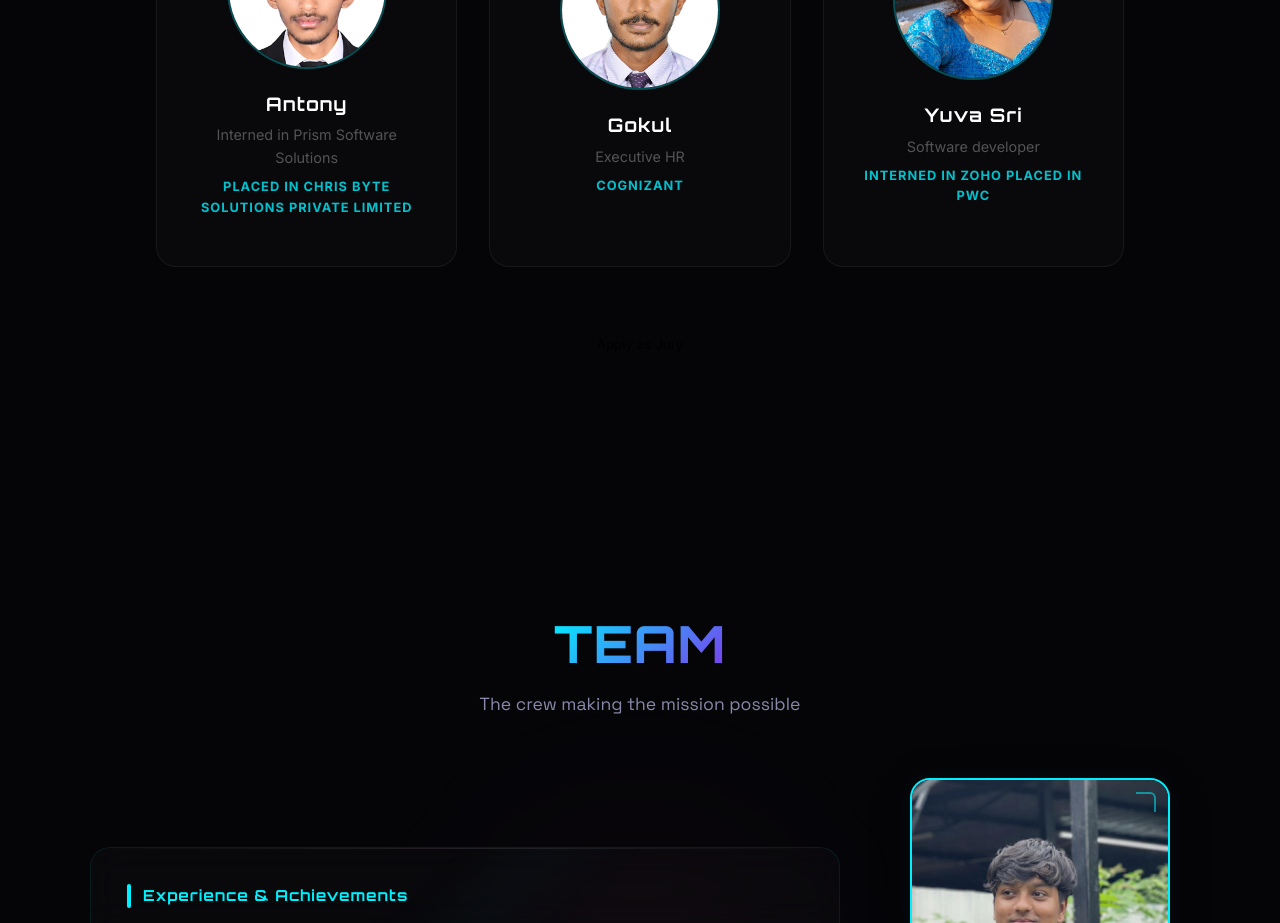
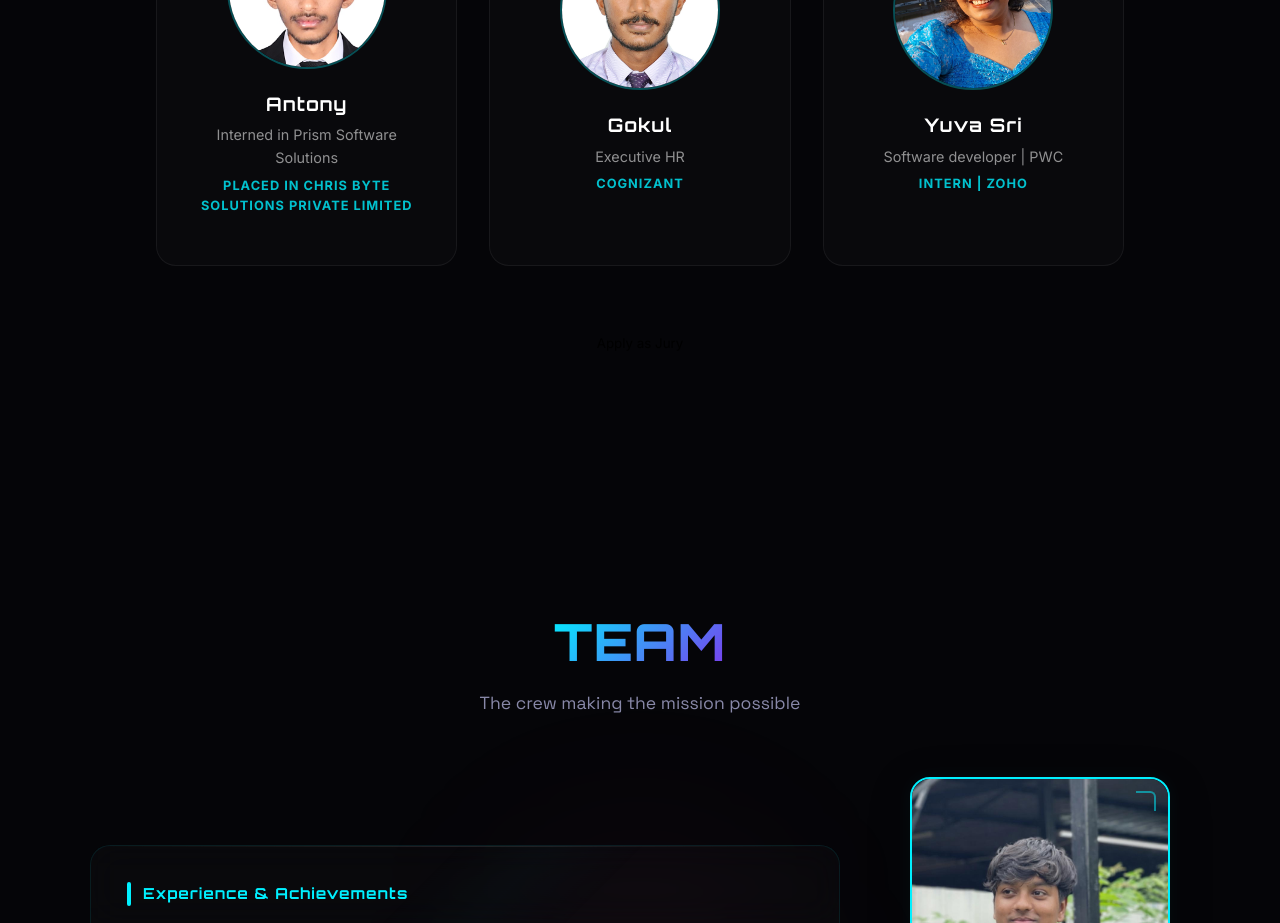
Before and after one commit to guru03-coder/Vortexa-HackHere, a React (Vite) app: page / in a window 1280 px wide. Shown: the part 8720-9643 px from the top of the page. Built offline with nearby package versions, Linux system fonts and the light colour scheme.

Commit message:
fix: update Yuva Sri jury details - Software developer | PWC and Intern | Zoho

```diff
--- a/src/components/JuriesSection.jsx
+++ b/src/components/JuriesSection.jsx
@@ -15,8 +15,8 @@ const juriesData = [
   },
   {
     name: "Yuva Sri",
-    role: "Software developer",
-    company: "Interned in ZOHO placed in PWC",
+    role: "Software developer | PWC",
+    company: "Intern | Zoho",
     image: "/images/yuvasri.jpeg"
   }
 ];
@@ -67,7 +67,7 @@ export default function JuriesSection() {
               </div>
             )}
             <h3 style={{ marginBottom: '0.5rem', color: jury.name === "To be announced" ? 'rgba(255,255,255,0.5)' : '#fff' }}>{jury.name}</h3>
-            <p style={{ color: 'rgba(255,255,255,0.3)', fontSize: '0.9rem', marginBottom: jury.company ? '0.5rem' : '0' }}>{jury.role}</p>
+            <p style={{ color: 'rgba(255,255,255,0.55)', fontSize: '0.9rem', marginBottom: jury.company ? '0.4rem' : '0' }}>{jury.role}</p>
             {jury.company && <p style={{ color: 'rgba(0, 240, 255, 0.8)', fontSize: '0.8rem', fontWeight: 'bold', textTransform: 'uppercase', letterSpacing: '1px' }}>{jury.company}</p>}
           </motion.div>
         ))}
```
